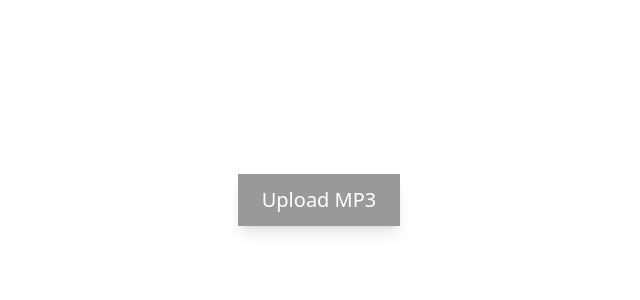
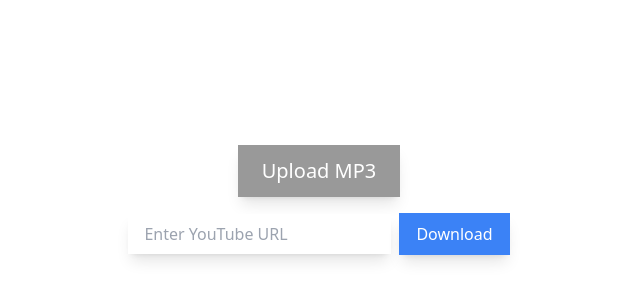
Before and after one commit to Rahul-Baradol/signature, a Next.js app: page / in a window 1280 px wide. Shown: the part 200-500 px from the top of the page, without its empty margins (321-961 px from the left). Built offline with nearby package versions, Linux system fonts and the light colour scheme.

Commit message:
downloading audio using ytdl

```diff
--- a/app/page.tsx
+++ b/app/page.tsx
@@ -6,7 +6,7 @@ import Particles from './Particles'
 export default function BeatVisualizer() {
   const [file, setFile] = useState<File | null>(null);
   const [isPlaying, setIsPlaying] = useState(false);
-
+  const [youtubeUrl, setYoutubeUrl] = useState("");
   const [beatIntensity, setBeatIntensity] = useState({
     prev: 0,
     current: 0
@@ -16,6 +16,26 @@ export default function BeatVisualizer() {
   const audioCtxRef = useRef<AudioContext | null>(null);
   const analyserRef = useRef<AnalyserNode | null>(null);
   const dataArrayRef = useRef<Uint8Array | null>(null);
+
+  const handleYoutubeDownload = async () => {
+    if (!youtubeUrl) return;
+
+    try {
+      const response = await fetch(`${process.env.API_URL}/download-audio?url=${encodeURIComponent(youtubeUrl)}`);
+
+      if (!response.ok) {
+        throw new Error("Failed to download audio");
+      }
+
+      const data = await response.json();
+      const buffer = new Uint8Array(atob(data.buffer).split("").map((char) => char.charCodeAt(0)));
+      const blob = new Blob([buffer], { type: "audio/mp3" });
+      const file = new File([blob], "downloaded.mp3", { type: "audio/mp3" });
+      setFile(file);
+    } catch (error) {
+      console.error("Error downloading audio:", error);
+    }
+  };
 
   useEffect(() => {
     if (file && !isPlaying) {
@@ -114,7 +134,7 @@ export default function BeatVisualizer() {
 
   return (
     <div
-      className="w-screen h-screen flex items-center justify-center transition-colors duration-200"
+      className="w-screen h-screen flex flex-col items-center justify-center transition-colors duration-200"
       style={{
         background: `radial-gradient(circle at center,
           rgba(255, 255, 0, ${beatIntensity.current}) 0%,
@@ -123,20 +143,34 @@ export default function BeatVisualizer() {
     >
       {!file ? (
         <>
-
-            <label className="cursor-pointer text-white text-xl bg-black/40 px-6 py-3 rounded-lg shadow-lg">
+          <label className="cursor-pointer text-white text-xl bg-black/40 px-6 py-3 rounded-lg shadow-lg">
             Upload MP3
             <input
               type="file"
               accept="audio/mp3"
               className="hidden"
               onChange={(e) => {
-              if (e.target.files && e.target.files[0]) {
-                setFile(e.target.files[0]);
-              }
+                if (e.target.files && e.target.files[0]) {
+                  setFile(e.target.files[0]);
+                }
               }}
             />
-            </label>
+          </label>
+          <div className="mt-4">
+            <input
+              type="text"
+              placeholder="Enter YouTube URL"
+              value={youtubeUrl}
+              onChange={(e) => setYoutubeUrl(e.target.value)}
+              className="px-4 py-2 rounded-lg shadow-lg"
+            />
+            <button
+              onClick={handleYoutubeDownload}
+              className="ml-2 px-4 py-2 bg-blue-500 text-white rounded-lg shadow-lg"
+            >
+              Download
+            </button>
+          </div>
         </>
       ) : (
         <>
--- a/next.config.js
+++ b/next.config.js
@@ -1,5 +1,8 @@
 /** @type {import('next').NextConfig} */
 const nextConfig = {
+  env: {
+    API_URL: process.env.API_URL,
+  },
   rewrites: async () => {
     return [
       {
```
Also changed, not shown: vercel.json, 2 other files (tests, documents, lock files or other folders).
